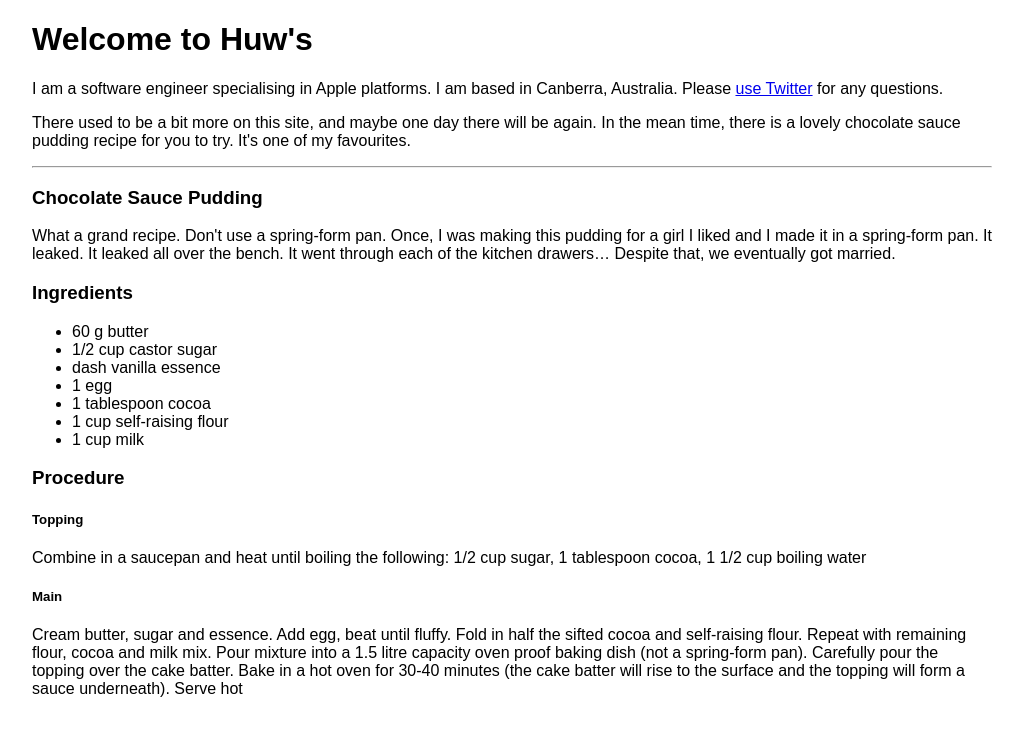
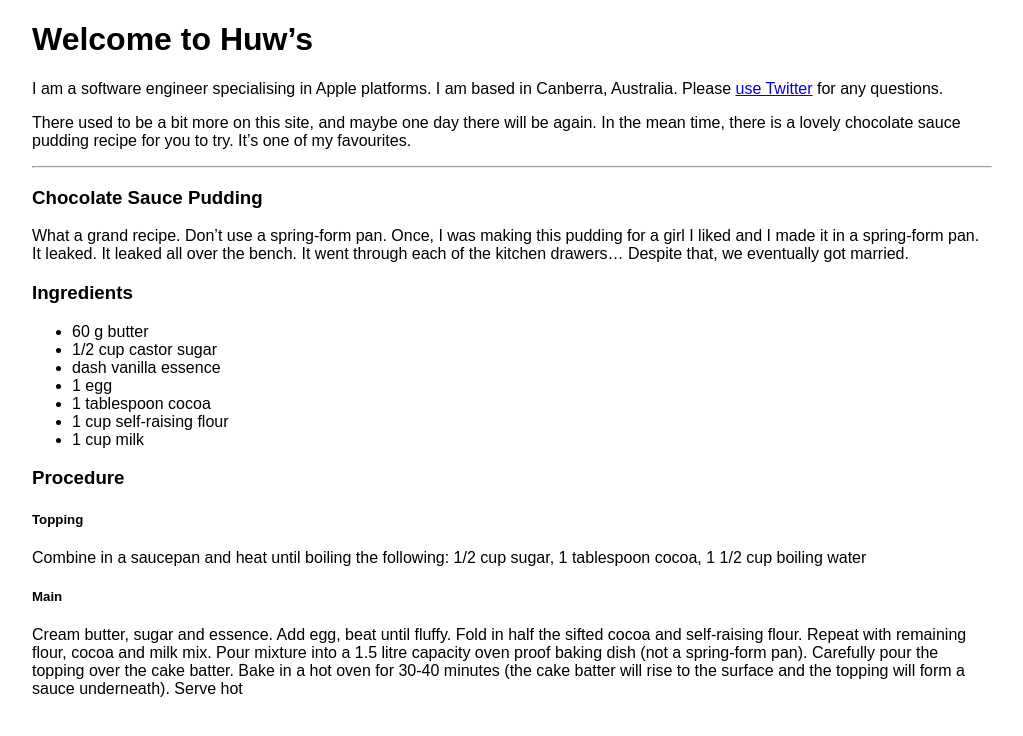
Before and after one commit to huwr/huwr.github.io, a plain HTML site: page index.html in a window 1280 px wide. Shown: the whole page, without its empty margins (128-1151 px from the left). Drawn offline with Linux system fonts and the light colour scheme.

Commit message:
Smart quotes

```diff
--- a/index.html
+++ b/index.html
@@ -2,7 +2,7 @@
 <html>
 
 <head>
-  <title>Huw's website</title>
+  <title>Huw’s website</title>
 
   <style>
 
@@ -25,17 +25,15 @@
 
 <body style="font-family: sans-serif;">
 
-
-
   <div style="max-width: 60em; margin: auto">
 
-    <h1>Welcome to Huw's</h1>
+    <h1>Welcome to Huw’s</h1>
     <p>
       I am a software engineer specialising in Apple platforms. I am based in Canberra, Australia. Please <a href="https://twitter.com/huwr">use Twitter</a> for any questions.
     </p>
 
     <p>
-      There used to be a bit more on this site, and maybe one day there will be again. In the mean time, there is a lovely chocolate sauce pudding recipe for you to try. It's one of my favourites.
+      There used to be a bit more on this site, and maybe one day there will be again. In the mean time, there is a lovely chocolate sauce pudding recipe for you to try. It’s one of my favourites.
     </p>
 
     <hr />
@@ -43,7 +41,7 @@
     <div>
       <div>
         <h3>Chocolate Sauce Pudding</h3>
-        <p>What a grand recipe. Don't use a spring-form pan. Once, I was making this pudding for a girl I liked and I made it in a spring-form pan. It leaked. It leaked all over the bench. It went through each of the kitchen drawers… Despite that, we eventually got married.</p>
+        <p>What a grand recipe. Don’t use a spring-form pan. Once, I was making this pudding for a girl I liked and I made it in a spring-form pan. It leaked. It leaked all over the bench. It went through each of the kitchen drawers… Despite that, we eventually got married.</p>
       </div>
 
       <div>
```
